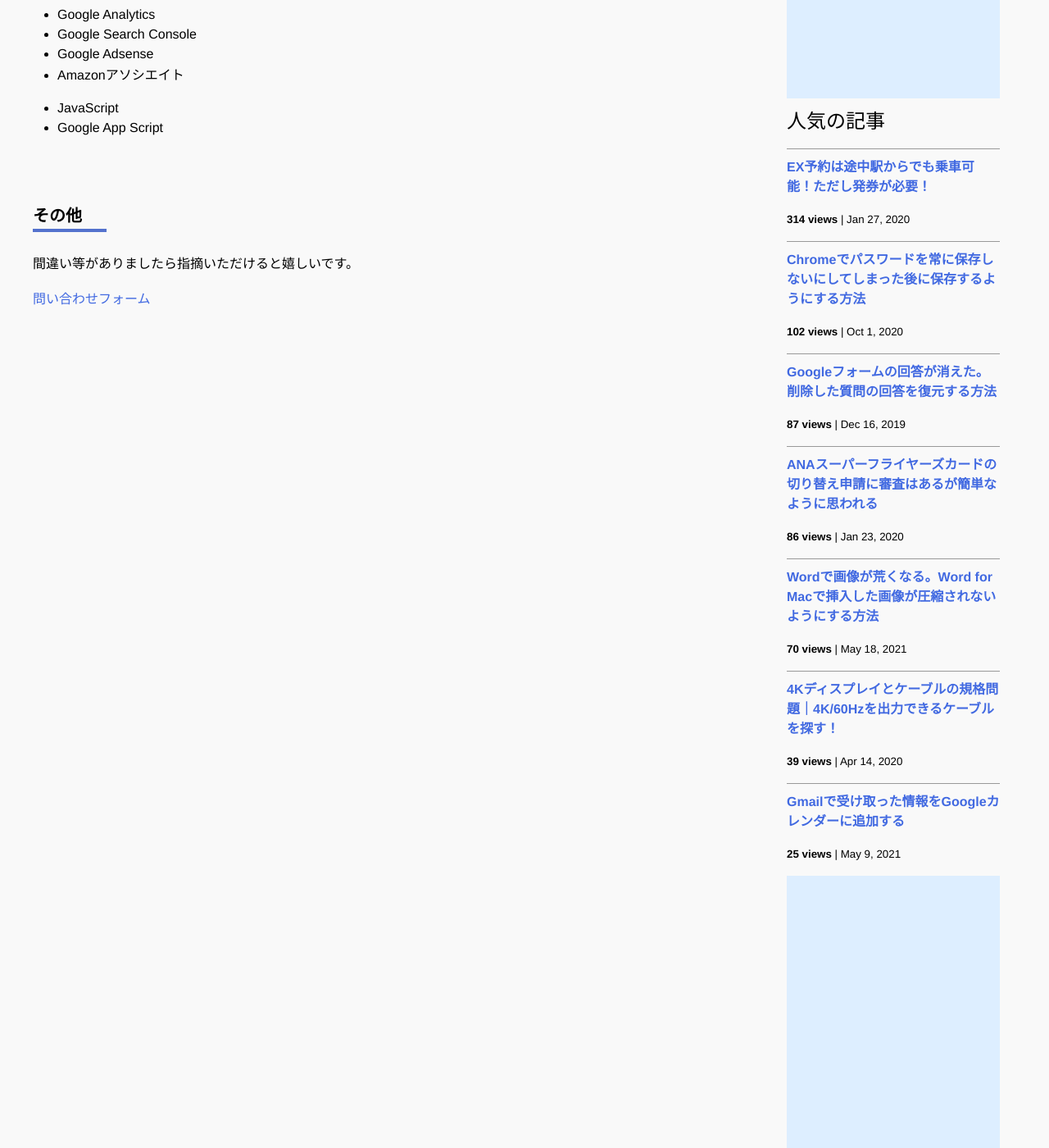
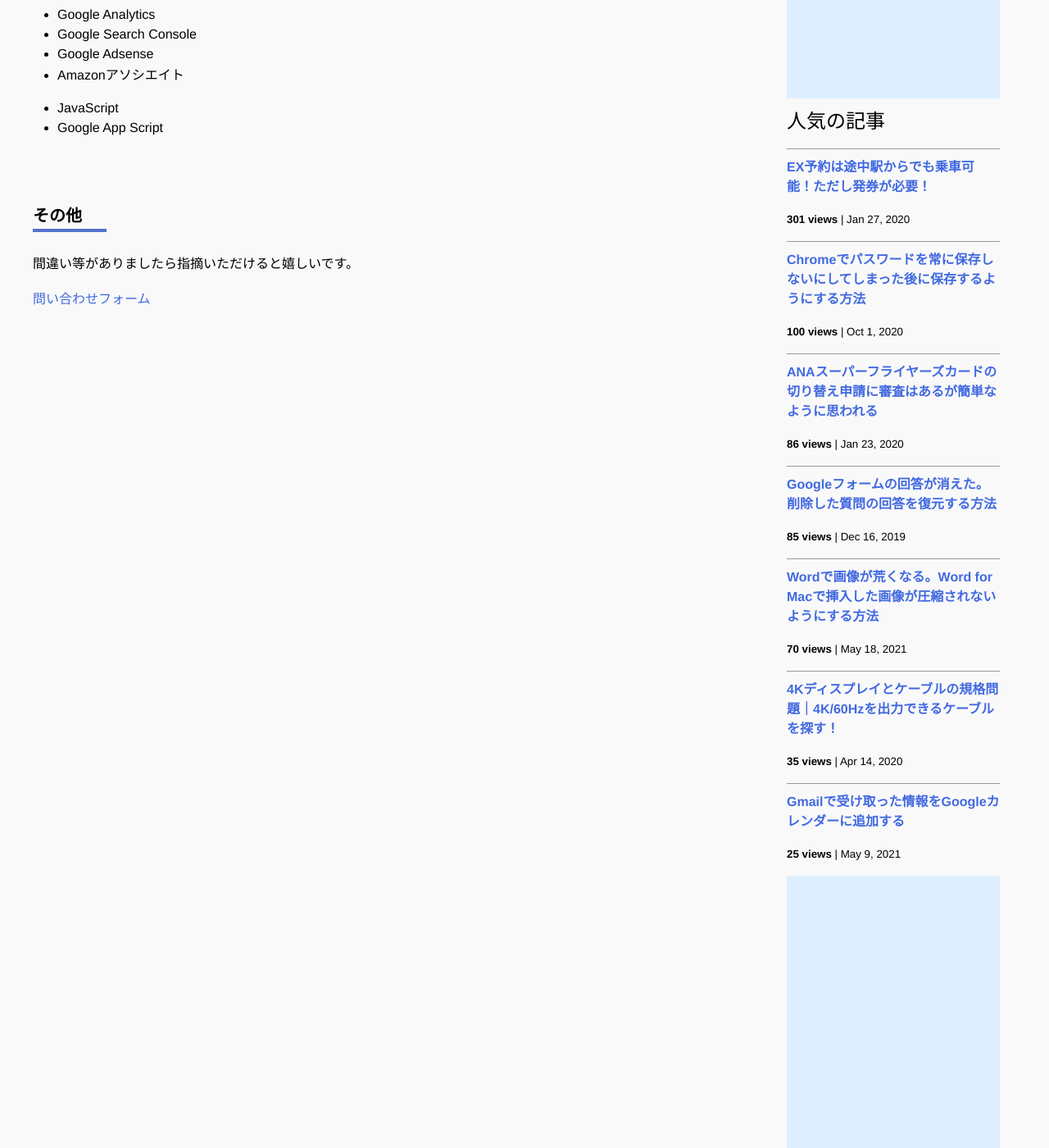
Before and after one commit to iwanaminami/shoyaiwaname, a Jekyll site: the page built from about.markdown, in a window 1280 px wide and 1400 px high, scrolled down 693 px. Shown: the whole window at 82% size. Built offline with Jekyll 4.4.1, drawn with Linux system fonts in a browser that asks for light colours; nearby versions of some CDN libraries; comment, search, counter and statistics services are not loaded.

Commit message:
chore(ga): update _data/popularposts.yml 20250824-0052

```diff
--- a/_data/popularposts.yml
+++ b/_data/popularposts.yml
@@ -1,15 +1,15 @@
 side:
-  - view: 314
+  - view: 301
     url: "/2020/01/27/ex-rideontheway.html"
-  - view: 102
+  - view: 100
     url: "/2020/10/01/googlepassword.html"
-  - view: 87
-    url: "/2019/12/16/restore-googleform.html"
   - view: 86
     url: "/2020/01/23/sfc-judge.html"
+  - view: 85
+    url: "/2019/12/16/restore-googleform.html"
   - view: 70
     url: "/2021/05/18/image-compression-word.html"
-  - view: 39
+  - view: 35
     url: "/2020/04/14/4kcable.html"
   - view: 25
     url: "/2021/05/09/gmailtocalendar.html"
```
